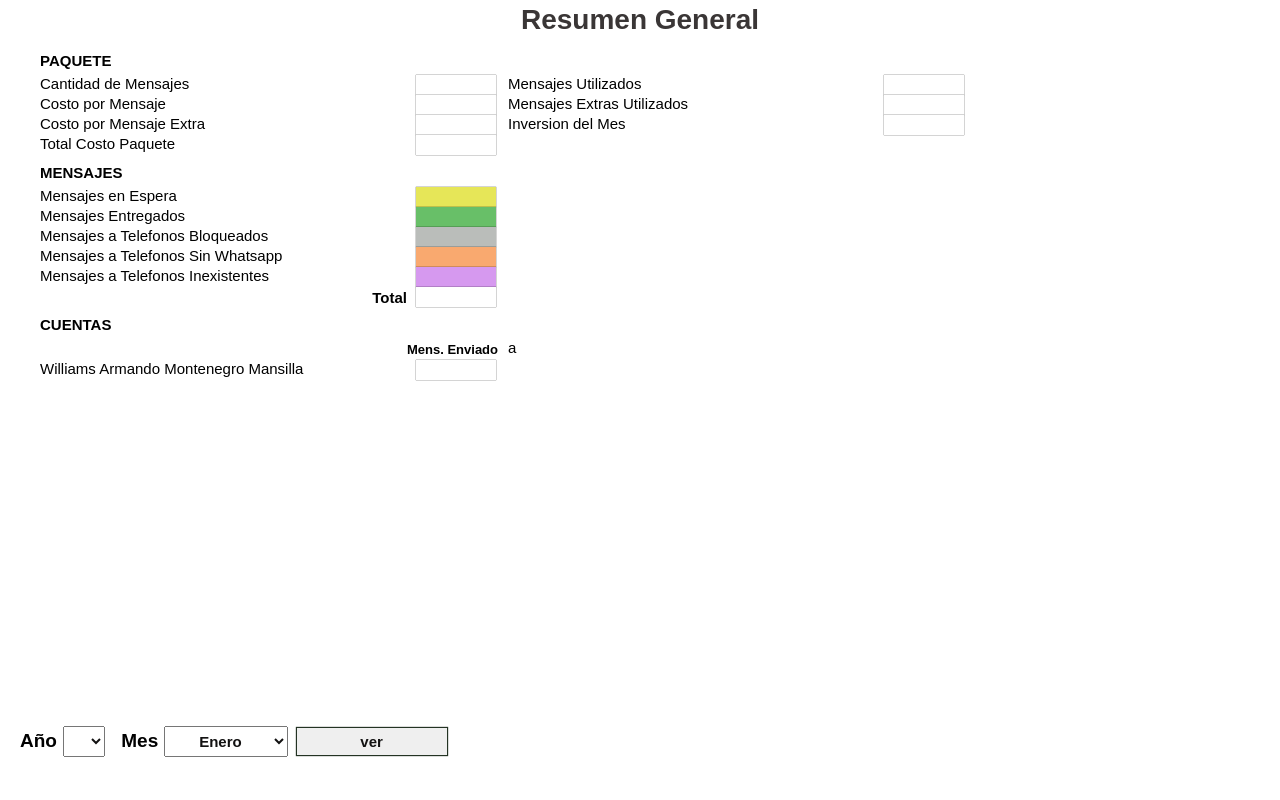
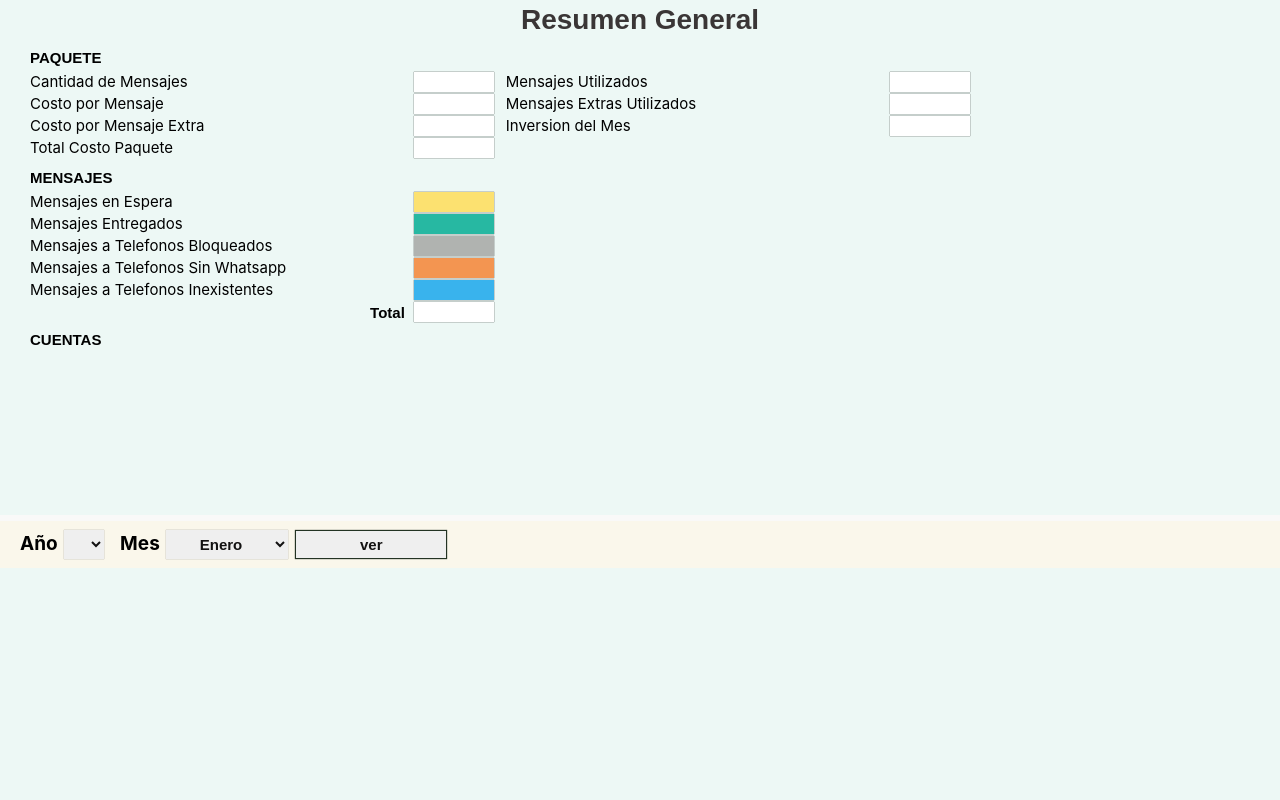
Before and after one commit to vaginessa/WebWhatsapp-1, a PHP site: page /Formularios/ResumenGeneral.html in a window 1280 px wide. Run offline with PHP 8.4, Linux system fonts and the light colour scheme; lists and menus that the app fills with data are empty.

Commit message:
Diseño de la pagina web

```diff
--- a/Formularios/ResumenGeneral.html
+++ b/Formularios/ResumenGeneral.html
@@ -10,44 +10,43 @@
         <script src="../Script/Plugin/HERRAMIENTAS.js" type="text/javascript"></script>
         <script src="../Script/ResumenGeneral.js" type="text/javascript"></script>
     </head>
-    <body id="fondoFormulario">
+    <body id="fondoFormulario" >
         <h1>Resumen General</h1>
-        <div id="formulario" >
+        <div id="formulario" style="height: 464px;">
             <div id="cuerpoFormulario">
-                <div class='cuerpo' style="height: 470px; overflow: auto;">
                 <div class='negrilla'>PAQUETE</div>
                 <div class=''>
                     <div class='contenedor40'>
                         <span class='' style="margin-bottom: 3px; display:block;">
                             Cantidad de Mensajes
-                                <input type='text' class='cuadroResultado' name='cantMensaje'/>
+                            <input type='text' class='cuadroResultado' name='cantMensaje' readonly/>
                         </span>
                         <span class='' style="margin-bottom: 3px; display:block;">
                             Costo por Mensaje
-                                <input type='text' class='cuadroResultado' name='costoXmensaje'/>
+                            <input type='text' class='cuadroResultado' name='costoXmensaje' readonly/>
                         </span>
                         <span class='' style="margin-bottom: 3px; display:block;">
                             Costo por Mensaje Extra
-                                <input type='text' class='cuadroResultado' name='mensajeExtra'/>
+                            <input type='text' class='cuadroResultado' name='mensajeExtra' readonly/>
                         </span>
                         <span class='' style="margin-bottom: 3px; display:block;">
                             Total Costo Paquete
-                                <input type='text' class='cuadroResultado' name='totalPaquete'/>
+                            <input type='text' class='cuadroResultado' name='totalPaquete' readonly/>
                         </span>
 
                     </div>
                     <div class='contenedor40'>
                         <span class='' style="margin-bottom: 3px; display:block;">
                             Mensajes Utilizados
-                                <input type='text' class='cuadroResultado' name='msnutilizados'/>
+                            <input type='text' class='cuadroResultado' name='msnutilizados' readonly/>
                         </span>
                         <span class='' style="margin-bottom: 3px; display:block;">
                             Mensajes Extras Utilizados
-                                <input type='text' class='cuadroResultado' name='msnextraUtilizado'/>
+                            <input type='text' class='cuadroResultado' name='msnextraUtilizado' readonly/>
                         </span>
                         <span class='' style="margin-bottom: 3px; display:block;">
                             Inversion del Mes
-                                <input type='text' class='cuadroResultado' name='inversion'/>
+                            <input type='text' class='cuadroResultado' name='inversion' readonly/>
                         </span>
                     </div>
                 </div>
@@ -93,17 +92,12 @@
                 <div class='negrilla'>CUENTAS</div>
                 <div class=''>
                     <div class='contenedor40' id="contenedorCuenta">
-                            <div style="text-align: right; font-size: 13px;" class="negrilla">Mens. Enviado</div>
-                            <span class='' style="margin-bottom: 3px; display:block;">
-                                Williams Armando Montenegro Mansilla
-                                <input type='text' class='cuadroResultado' name='msnEnviado'/>
-                            </span>
+
 
                     </div>
-                        <div class='contenedor60'>a</div>
+                    <div class='contenedor60'></div>
                 </div>
 
-                </div>
             </div>
 
         </div>
--- a/Script/Campana.js
+++ b/Script/Campana.js
@@ -102,6 +102,7 @@ function generarReporte() {
             html += "<td><div class='normal'>" + totalNotiene + "</div></td>";
             html += "<td><div class='normal'>" + totalMal + "</div></td>";
             $("#tblResultado tfoot").html(html);
+            $("#tblResultado").igualartabla();
 
         }
     });
--- a/Script/ResumenGeneral.js
+++ b/Script/ResumenGeneral.js
@@ -78,14 +78,14 @@ function ver() {
 
             var cuentas = json.result.cuentas;
             var totalcant = 0;
-            var html = "<div style='text-align: right; font-size: 13px;' class='negrilla'>Mens. Enviado</div>"
+            var html = "<div style='text-align: right; font-size: 13px;' class='negrilla'>Campañas Creadas</div>"
             for (var i = 0; i < cuentas.length; i++) {
                 var nombre = cuentas[i].nombre;
                 var cant = parseInt(cuentas[i].cant);
                 totalcant += cant;
                 html += "<span class='' style='margin-bottom: 3px; display:block;'>";
                 html += nombre;
-                html += "<input type='text' class='cuadroResultado' value='" + cant + "'/>";
+                html += "<input type='text' class='cuadroResultado' value='" + cant + "' readonly/>";
                 html += "</span>";
             }
             $("#contenedorCuenta").html(html);
@@ -113,8 +113,9 @@ function ver() {
                     $("input[name=msnextraUtilizado]").val(0);
                     $("input[name=inversion]").val(costototal);
                 } else {
+                    var costototal=parseFloat(cuentas.costoTotal);
                     var msnExtra = enviado - cantidadPaquete;
-                    var inversion = extra * msnExtra;
+                    var inversion = (extra * msnExtra)+costototal;
                     $("input[name=msnextraUtilizado]").val(msnExtra);
                     $("input[name=inversion]").val(inversion.toFixed(2));
                 }
--- a/css/Estilo.css
+++ b/css/Estilo.css
@@ -1,7 +1,7 @@
 body{
-    background: #262626;
+    background: white;
     font-size: 15px;
-    font-family: arial;
+    font-family: "-apple-system", "BlinkMacSystemFont", "Segoe UI", "Roboto", "Oxygen", "Ubuntu", "Cantarell", "Open Sans", "Helvetica Neue", "sans-serif";
     overflow: auto;
     color: black;
     padding: 0;
@@ -237,6 +235,8 @@ select{
 input,select{
     font-size: 13px;
     padding: 2px 3px;
+    border: none;
+    box-shadow: 0 0 1px 0 #848080;
 }
 tfoot td{
     text-align: right !important;
@@ -253,8 +253,10 @@ button{
     box-shadow: 0 0 1px 1px #233323;
 }
 footer {
-    padding: 0 10px;
+    padding: 9px 10px;
     margin-top: 5px;
+    border-top: 6px solid #f9f9f8;
+    background: #FAF7EB;
 }
 footer span{
     font-size: 19px;
@@ -386,9 +389,6 @@ h1 {
 .minitext{
     font-size: 9.5px;
     font-weight: bold;
-}
-#fondoFormulario{
-    background: none;
 }
 header {
     background: #E8450C;
@@ -607,11 +620,11 @@ menu{
     width: 100%;
 }
 #fondoFormulario{
-    background: white;
+    background: #edf8f5;
     overflow: auto;
 }
 div#formulario {
-    height: 87%;
+    height: 468px;
 }
 div#cuerpoFormulario {
     overflow: auto;
@@ -707,17 +726,17 @@ textarea{
     font-weight: bold;
 }
 .enviado{
-    background: #68bf68;
+    background: #27b8a2;
 }
 .bloqueado{
-    background: #babdba;
+    background: #b0b3b0;
 }
 .sinWhatsapp{
-    background: #f9a96f;
+    background: #f39551;
 }
 .telefonoMal{
-    background: #d699ef;
+    background: #39b3ed;
 }
 .espera{
-    background: #e6e658;
+    background: #fce170;
 }
```
Also changed, not shown: other parts of css/Estilo.css (+58 -40 lines), Formularios/Campana.html (+9 -9 lines), Formularios/EjecutarCampana.html (+16 -15 lines), Portal.php (+6 -19 lines), Script/EjecutarCampana.js (+31 -31 lines), index.php (+6 -2 lines), Script/Plugin/HERRAMIENTAS.js, img/conectado.png (added), img/desconectado.png (added). Lines whose indentation alone changed are shown as unchanged.
